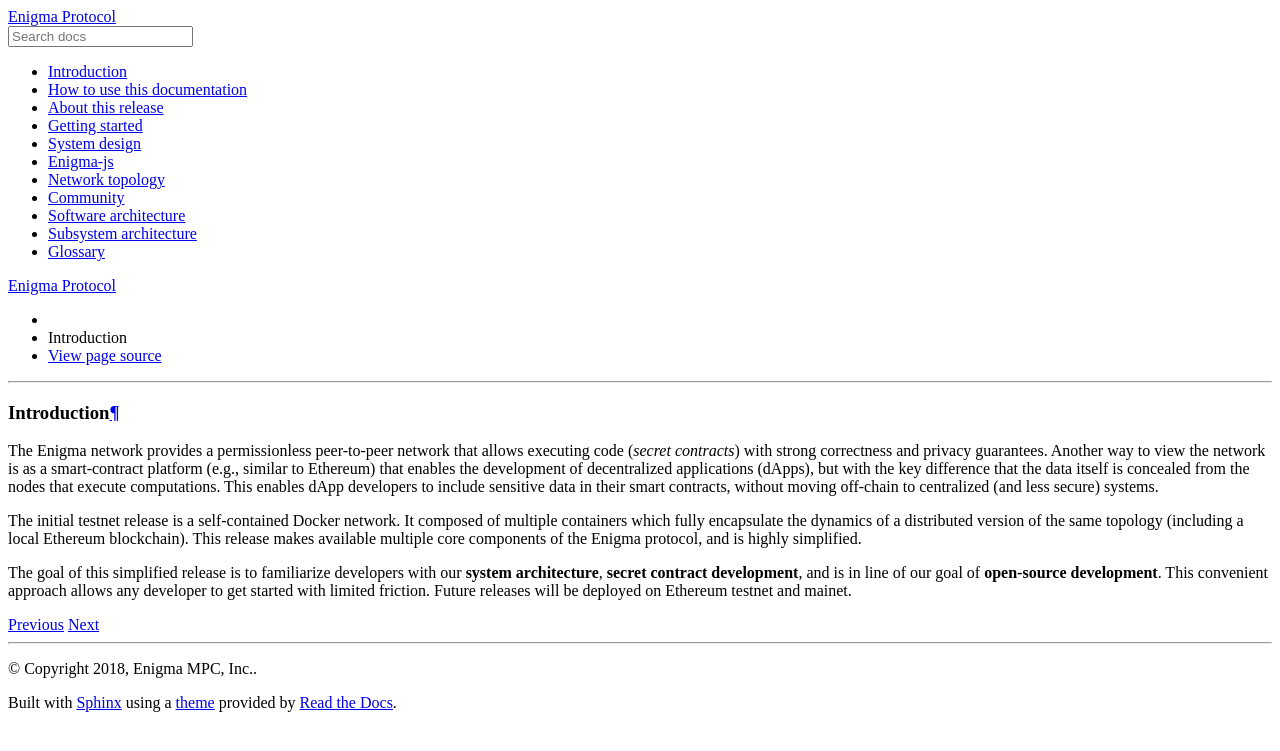
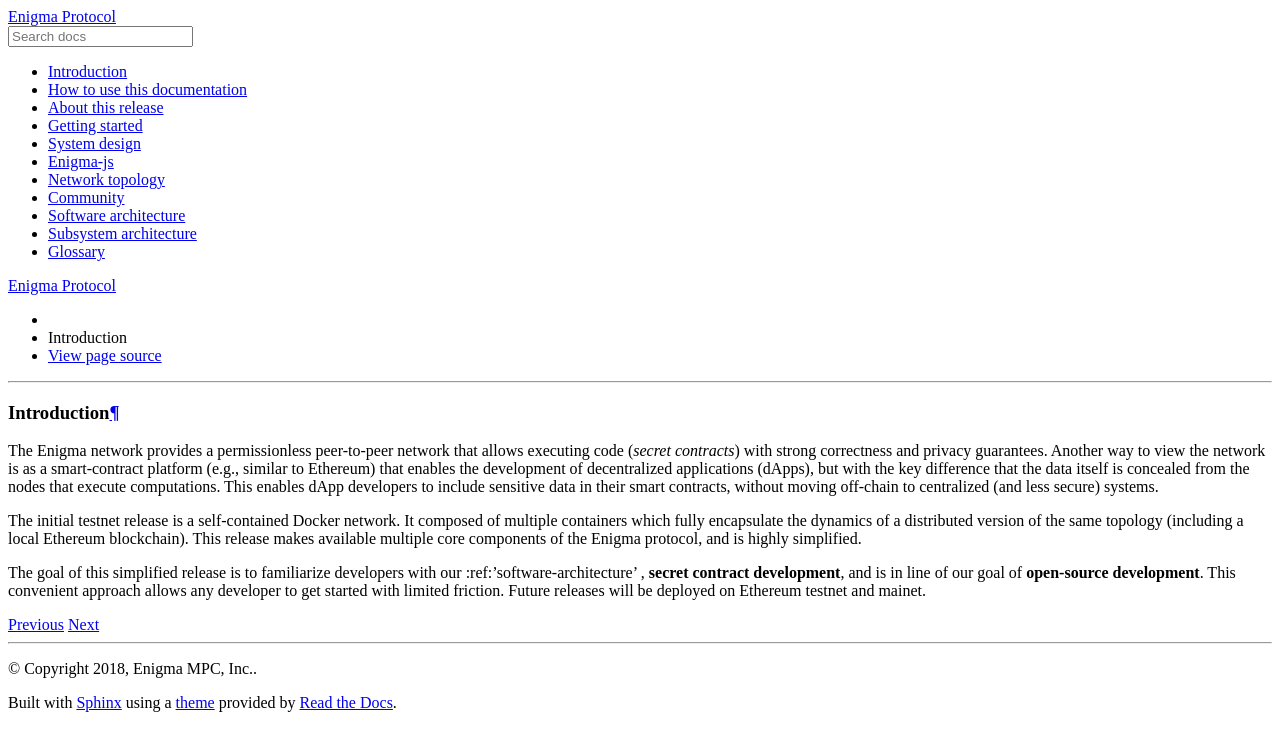
Before and after one commit to scrtlabs/protocol, a Sphinx documentation site: the page built from docs/source/introduction.rst, in a window 1280 px wide. Shown: the top 751 px of the page. Built offline with Sphinx 7.4.7 and the Read the Docs theme 2.0.0, drawn with Linux system fonts in a browser that asks for light colours.

Commit message:
Trying to test a sphinx inter-document link

```diff
--- a/docs/source/SoftwareArchitecture.rst
+++ b/docs/source/SoftwareArchitecture.rst
@@ -1,3 +1,5 @@
+.. _software-architecture:
+
 Software architecture
 ---------------------
 
--- a/docs/source/introduction.rst
+++ b/docs/source/introduction.rst
@@ -18,7 +18,8 @@ blockchain). This release makes available multiple core components of
 the Enigma protocol, and is highly simplified.
 
 The goal of this simplified release is to familiarize developers with
-our **system architecture**, **secret contract development**, and is in
+our :ref:'software-architecture'
+, **secret contract development**, and is in
 line of our goal of **open-source development**. This convenient
 approach allows any developer to get started with limited friction.
 Future releases will be deployed on Ethereum testnet and mainet.
```
